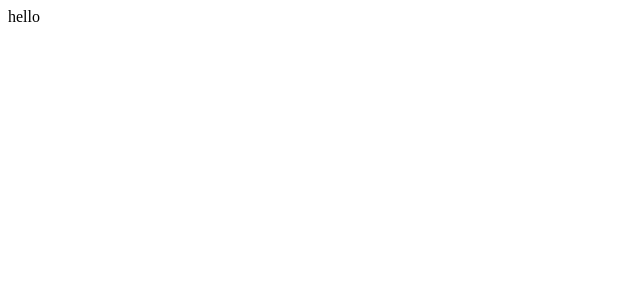
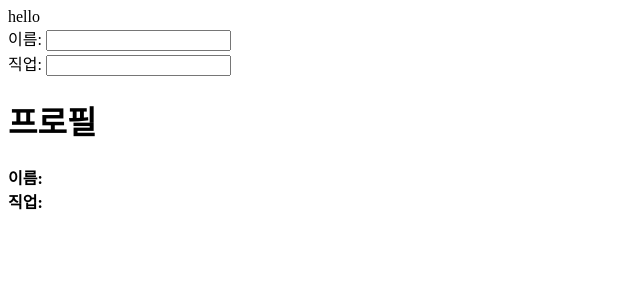
Before and after one commit to hyunalee419/webpack-IE-polyfill, a React app: page / in a window 1280 px wide. Shown: the top 300 px of the page, without its empty margins (0-640 px from the left). Built offline with nearby package versions, Linux system fonts and the light colour scheme.

Commit message:
feat(hook): add profile

```diff
--- a/src/App.tsx
+++ b/src/App.tsx
@@ -1,4 +1,5 @@
 import * as React from 'react';
+import ProfileContainer from 'containers/ProfileContainer';
 
 type Props = {
   children: any;
@@ -12,7 +13,10 @@ export default class App extends React.Component<Props> {
   render() {
     const { children } = this.props;
     return (
-      <div>{children}</div>
+      <div>
+        <div>{children}</div>
+        <ProfileContainer/>
+      </div>
     )
   }
 }
--- /dev/null
+++ b/src/components/Profile.tsx
@@ -0,0 +1,25 @@
+import * as React from 'react';
+
+type Props = {
+  name: string;
+  job: string;
+}
+
+export default class Profile extends React.Component<Props> {
+  render() {
+    const { name, job } = this.props;
+    return (
+      <div>
+        <h1>프로필</h1>
+        <div>
+          <b>이름: </b>
+          {name}
+        </div>
+        <div>
+          <b>직업: </b>
+          {job}
+        </div>
+      </div>
+    )
+  }
+}
--- /dev/null
+++ b/src/containers/ProfileContainer.tsx
@@ -0,0 +1,27 @@
+import * as React from 'react';
+import Profile from 'components/Profile';
+
+const ProfileContainer = () => {
+  const [ name, setName ] = React.useState('');
+  const [ job, setJob ] = React.useState('');
+
+  function handleName(e) {
+    setName(e.target.value);
+  }
+
+  function handleJob(e) {
+    setJob(e.target.value);
+  }
+
+  return (
+    <div>
+      <div>
+        <div>이름: <input type="text" onChange={handleName}/></div>
+        <div>직업: <input type="text" onChange={handleJob}/></div>
+      </div>
+      <Profile name={name} job={job}/>
+    </div>
+  )
+};
+
+export default ProfileContainer;
```
